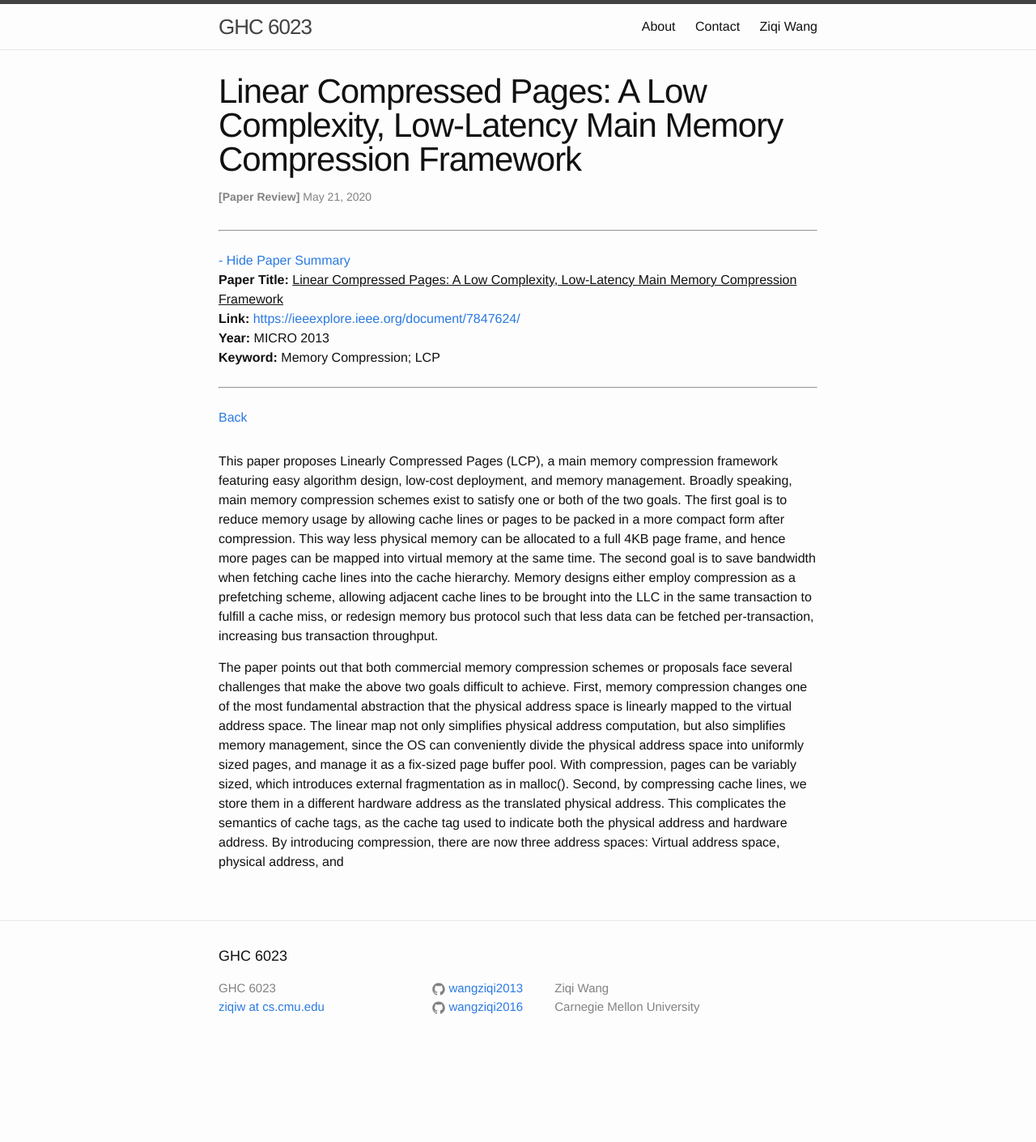
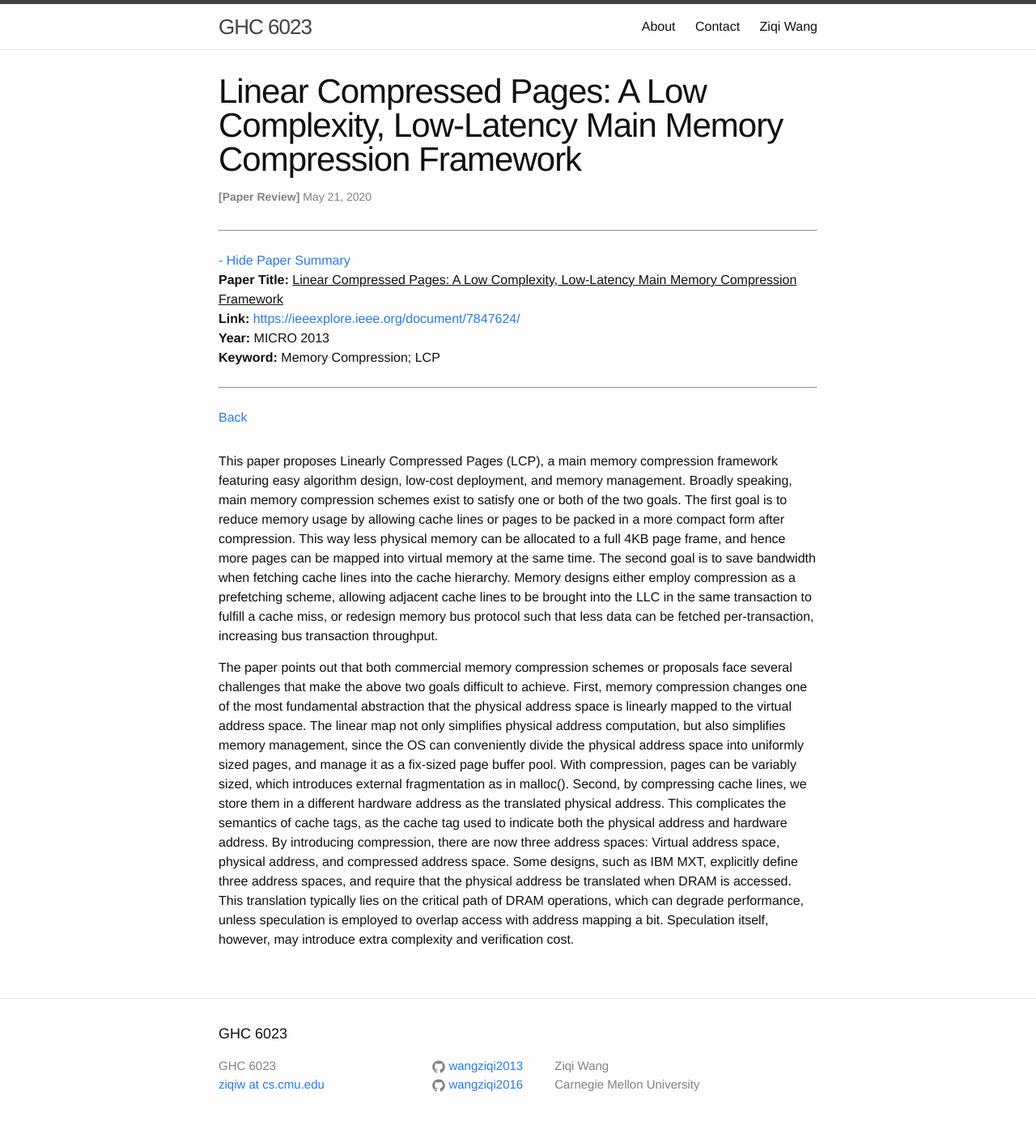
Before and after one commit to wangziqi2013/wangziqi2013.github.io, a Jekyll site: the page built from _posts/2020-05-20-lcp.markdown, in a window 1280 px wide. Shown: the whole page at 81% size. Built offline with Jekyll 4.4.1, drawn with Linux system fonts in a browser that asks for light colours; before the commit the page ends 1315 px from its top, so only the background shows below that.

Commit message:
Adding second challenge

```diff
--- a/_posts/2020-05-20-lcp.markdown
+++ b/_posts/2020-05-20-lcp.markdown
@@ -32,4 +32,7 @@ With compression, pages can be variably sized, which introduces external fragmen
 Second, by compressing cache lines, we store them in a different hardware address as the translated physical address.
 This complicates the semantics of cache tags, as the cache tag used to indicate both the physical address and hardware
 address. By introducing compression, there are now three address spaces: Virtual address space, physical address,
-and
+and compressed address space. Some designs, such as IBM MXT, explicitly define three address spaces, and require that
+the physical address be translated when DRAM is accessed. This translation typically lies on the critical path of
+DRAM operations, which can degrade performance, unless speculation is employed to overlap access with address mapping a
+bit. Speculation itself, however, may introduce extra complexity and verification cost.
```
